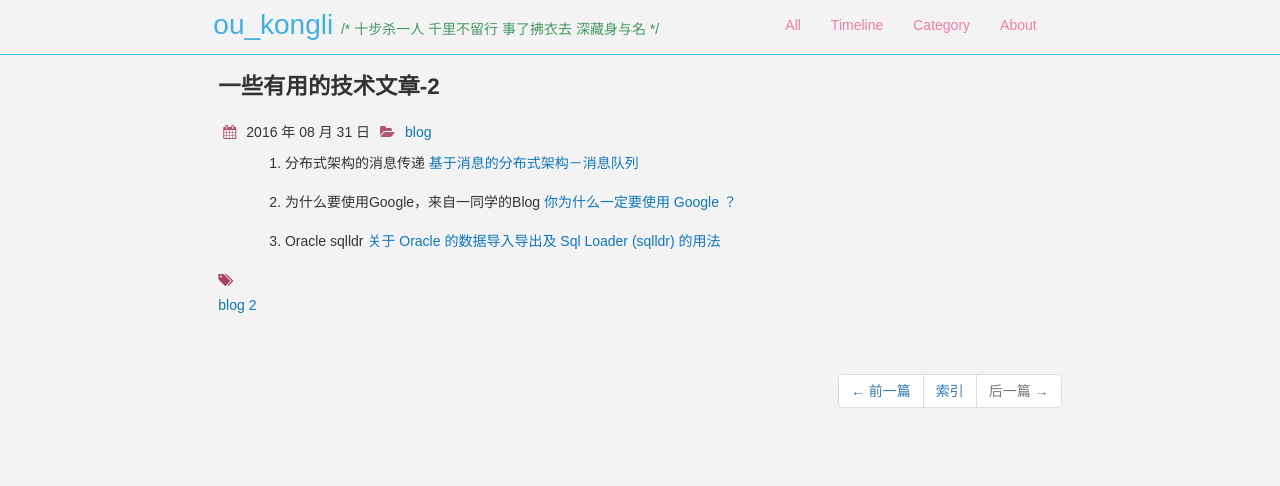
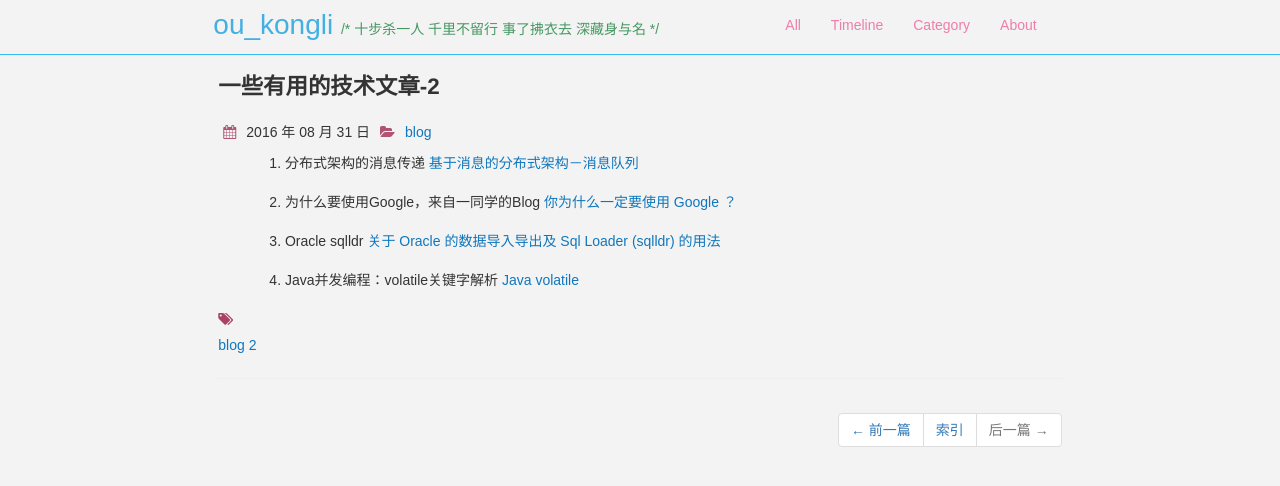
Before and after one commit to ouyangkongli/ouyangkongli.github.io, a Jekyll site: the page built from _posts/2016-08-31-other-blogs－2.md, in a window 1280 px wide and 900 px high. Shown: the top 486 px of the window. Built offline with Jekyll 4.4.1, drawn with Linux system fonts in a browser that asks for light colours; nearby versions of some CDN libraries; comment, search, counter and statistics services are not loaded.

Commit message:
Update 2016-08-31-other-blogs－2.md
java volatile

```diff
--- a/_posts/2016-08-31-other-blogs－2.md
+++ b/_posts/2016-08-31-other-blogs－2.md
@@ -13,3 +13,5 @@ categories: blog
 2. 为什么要使用Google，来自一同学的Blog  [你为什么一定要使用 Google ？](http://stormzhang.com/2016/08/12/you-must-use-google/)
 
 3. Oracle sqlldr [关于 Oracle 的数据导入导出及 Sql Loader (sqlldr) 的用法](http://www.cnblogs.com/flish/archive/2010/05/31/1748221.html)
+
+4. Java并发编程：volatile关键字解析 [Java volatile](http://www.cnblogs.com/dolphin0520/p/3920373.html)
```
